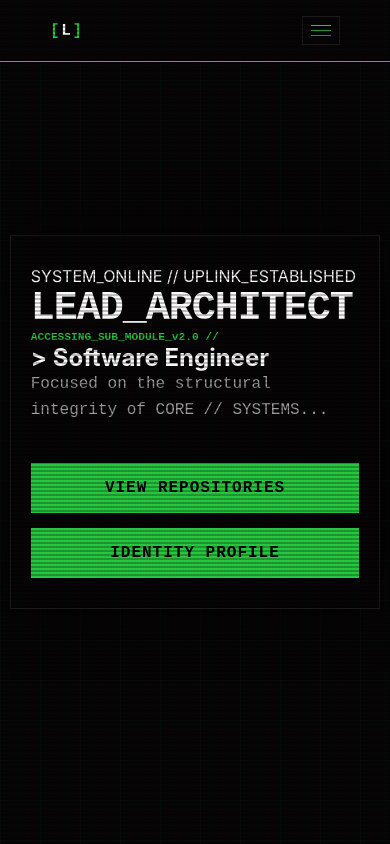
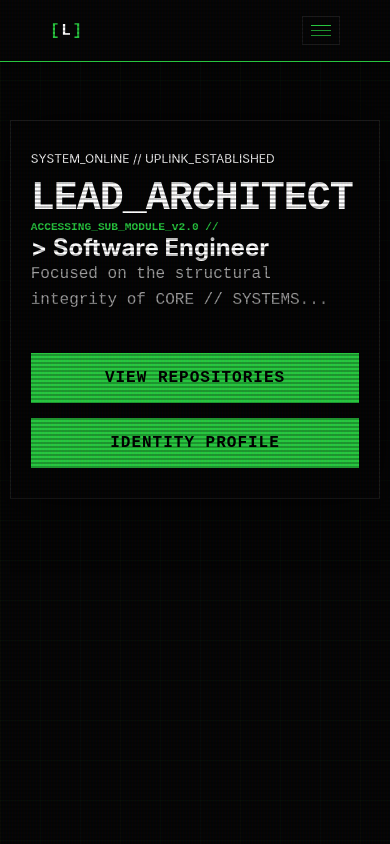
Before and after one commit to mjmatienza1-afk/Team-Portfolio, a React (Vite) app: page /portfolio/1 in a window 390 px wide. Shown: the top 844 px of the page. Built offline with nearby package versions, Linux system fonts and the light colour scheme.

Commit message:
mobile view fixes

```diff
--- a/src/RSVP.css
+++ b/src/RSVP.css
@@ -77,4 +77,9 @@
   .radio-group label { font-size: 0.8rem; }
   .detail-card { padding: 15px; }
   .form-group label { font-size: 0.75rem; }
+  .slide-label {
+    font-size: 0.55rem;
+    letter-spacing: 2px; /* Pulls the letters closer together so it fits */
+    margin-bottom: 10px;
+  }
 }
--- a/src/portfolio-components/Hero.css
+++ b/src/portfolio-components/Hero.css
@@ -155,7 +155,19 @@
 }
 
 /* Mobile Responsiveness */
+/* Mobile Responsiveness */
 @media (max-width: 768px) {
+  .hero-viewport {
+    align-items: flex-start; /* Stops it from centering behind the navbar */
+    padding-top: 120px; /* Pushes everything down into the safe zone */
+  }
+
+  .hero-status {
+    margin-top: 0;
+    margin-bottom: 10px;
+    font-size: 12px; /* Makes sure it fits nicely on smaller screens */
+  }
+
   .hero-main { padding: 30px 20px; }
   .hero-actions { flex-direction: column; }
   .cta-primary, .cta-secondary { text-align: center; }
--- a/src/portfolio-components/Projects.jsx
+++ b/src/portfolio-components/Projects.jsx
@@ -58,12 +58,12 @@ const Projects = ({ data }) => {
                 <div className="repo-access">
                   <div>
                     <a href={project.link} target="_blank" rel="noreferrer">
-                      Source Code <span className="arrow">→</span>
+                      Source Code →
                     </a>
                   </div>
                   <div>
                     <a href={project.link2} target="_blank" rel="noreferrer" >
-                      Website <span className="arrow">→</span>
+                      Website →
                     </a>
                   </div>
                 </div>
```
